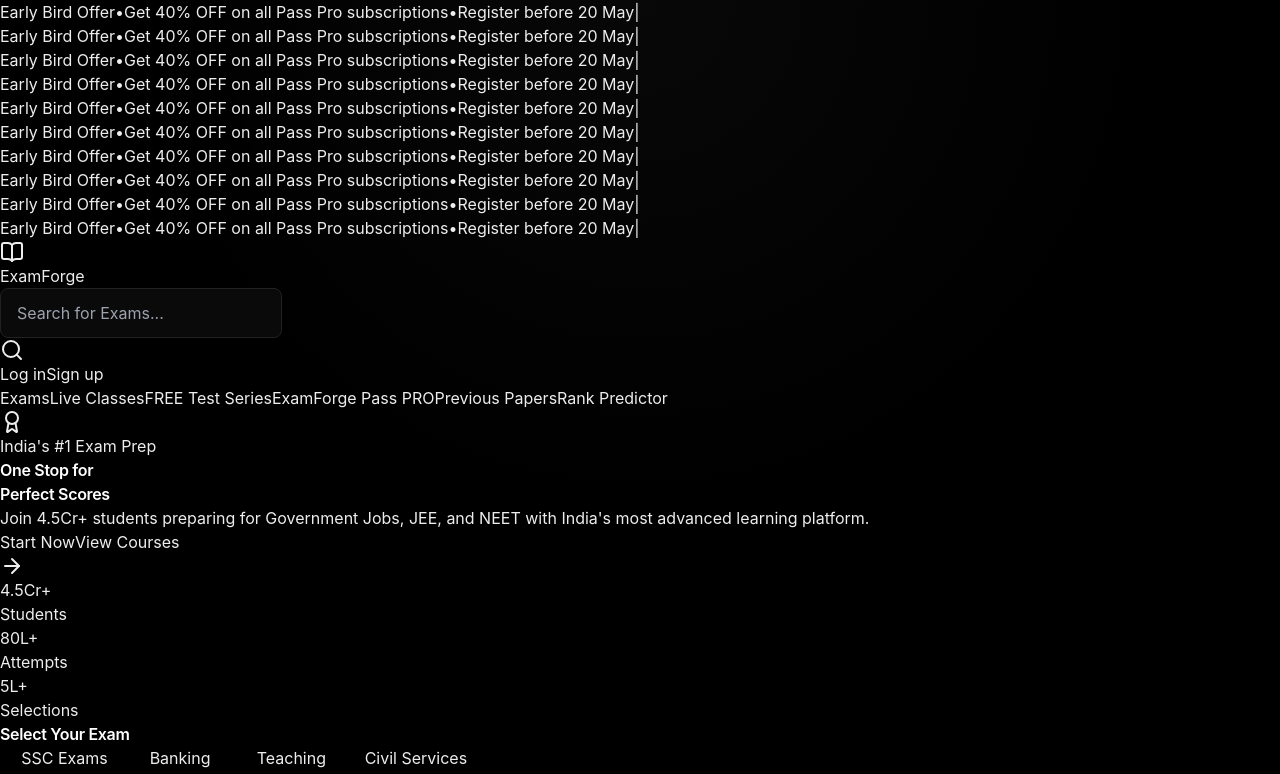
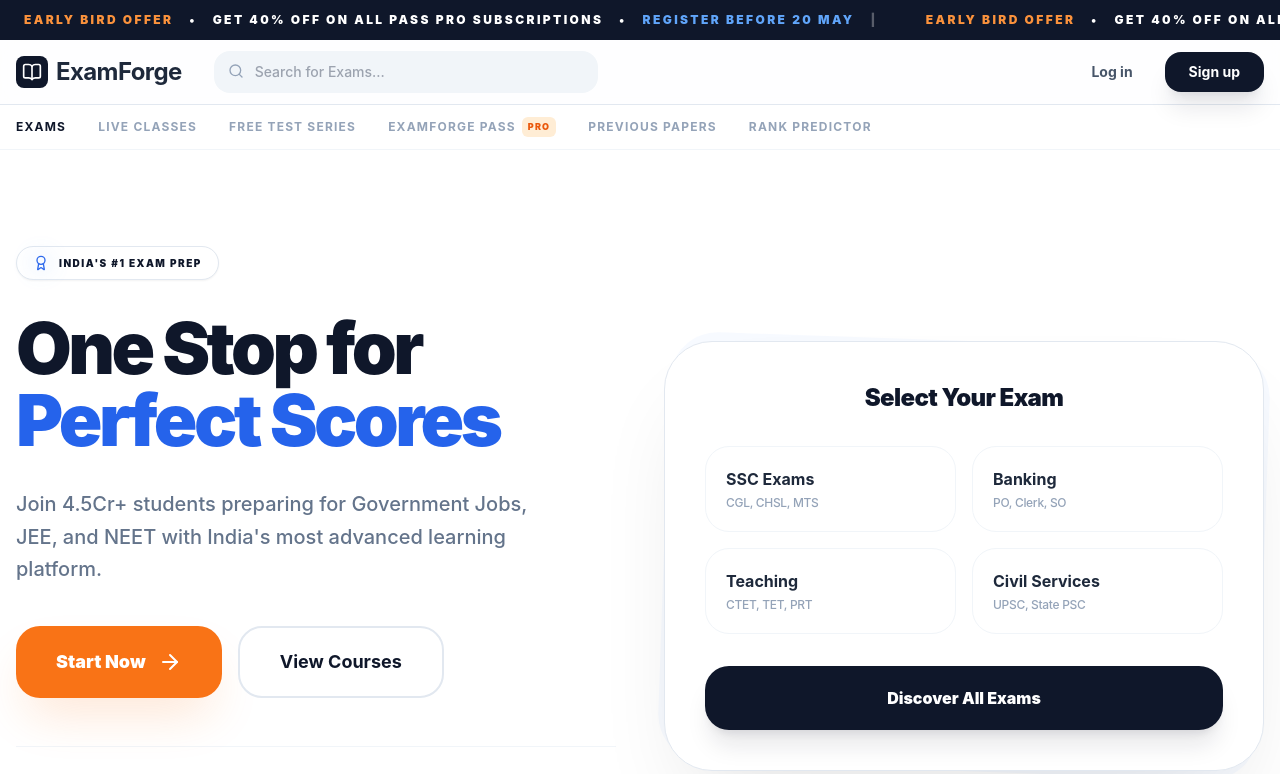
Before and after one commit to satyamsingh5512/TestSeriesPlatform, a Next.js app in the folder frontend/: page / in a window 1280 px wide. Shown: the top 774 px of the page. Built offline with nearby package versions, Linux system fonts and the light colour scheme.

Commit message:
Add/Update frontend/tailwind.config.ts

```diff
--- /dev/null
+++ b/frontend/tailwind.config.ts
@@ -0,0 +1,29 @@
+import type { Config } from "tailwindcss";
+
+const config: Config = {
+  content: [
+    "./src/**/*.{js,ts,jsx,tsx,mdx}",
+  ],
+  theme: {
+    extend: {
+      colors: {
+        base: 'var(--bg-base)',
+        panel: 'var(--bg-panel)',
+        'panel-hover': 'var(--bg-panel-hover)',
+        main: 'var(--text-main)',
+        muted: 'var(--text-muted)',
+        highlight: 'var(--text-highlight)',
+        themeBorder: 'var(--border-color)',
+        focus: 'var(--border-focus)',
+        accent: 'var(--accent-primary)',
+        'accent-hover': 'var(--accent-hover)',
+        error: 'var(--error)',
+      },
+      fontFamily: {
+        sans: ['var(--font-body)'],
+      }
+    },
+  },
+  plugins: [],
+};
+export default config;
```
